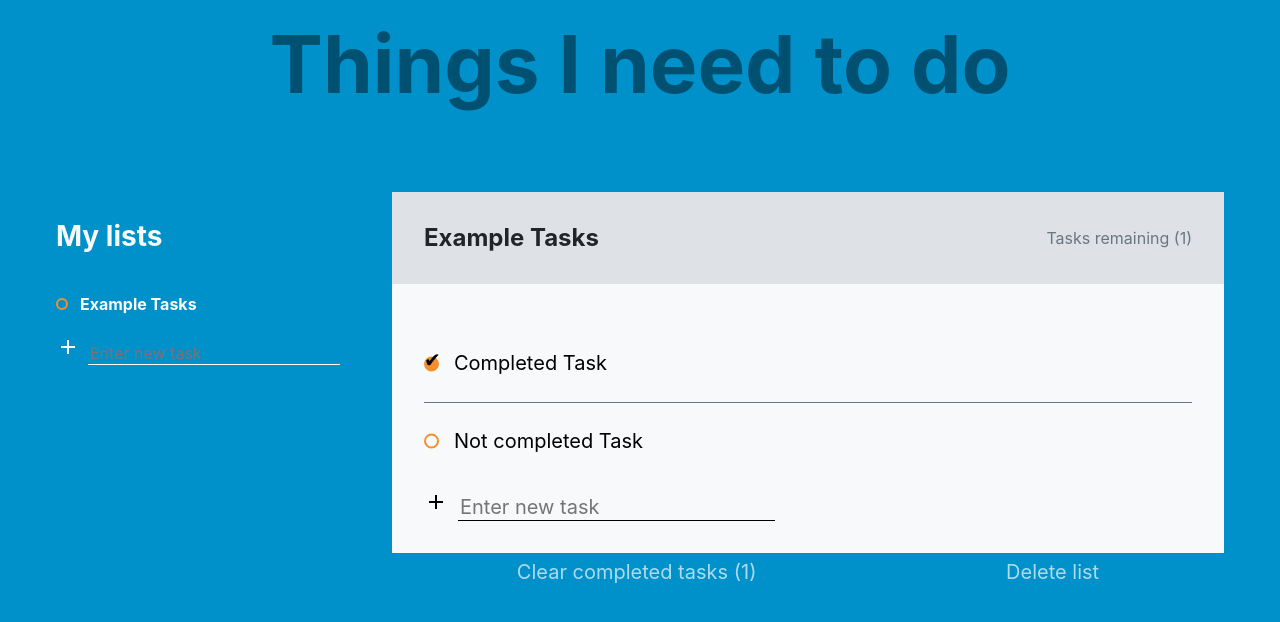
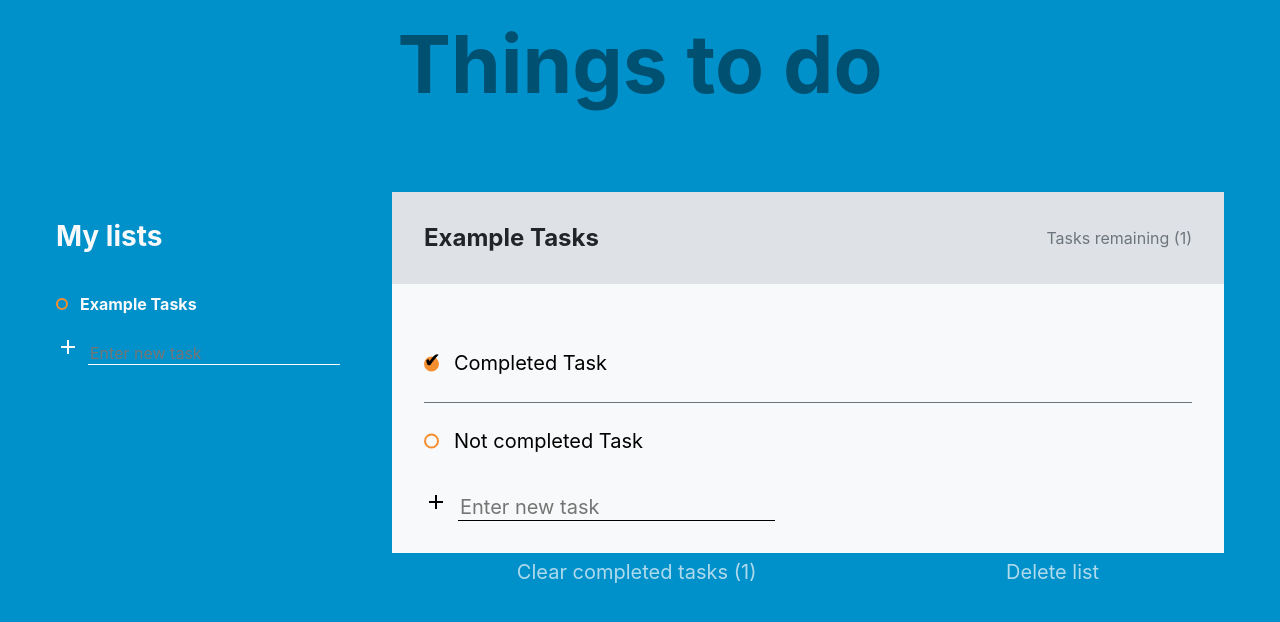
Before and after one commit to thexenons/todo-app, a React (Create React App) app: page / in a window 1280 px wide. Shown: the top 622 px of the page. Built offline with nearby package versions, Linux system fonts and the light colour scheme.

Commit message:
Change title

```diff
--- a/src/components/objects/Layout/index.tsx
+++ b/src/components/objects/Layout/index.tsx
@@ -9,7 +9,7 @@ type LayoutProps = {
 
 const Layout = ({ children }: LayoutProps): JSX.Element => (
   <div className={classes.layout}>
-    <h1 className={classes['layout-title']}>Things I need to do</h1>
+    <h1 className={classes['layout-title']}>Things to do</h1>
     <Container>
       <div className={classes['layout-content']}>{children}</div>
     </Container>
```
